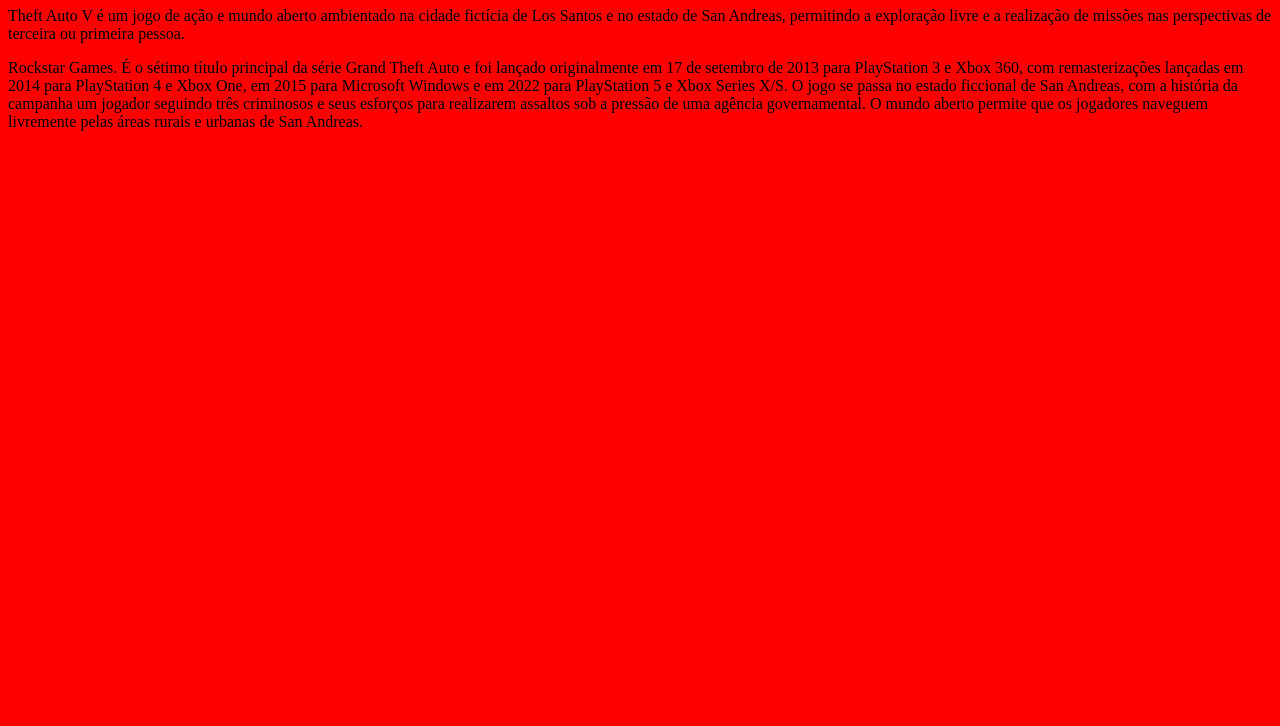
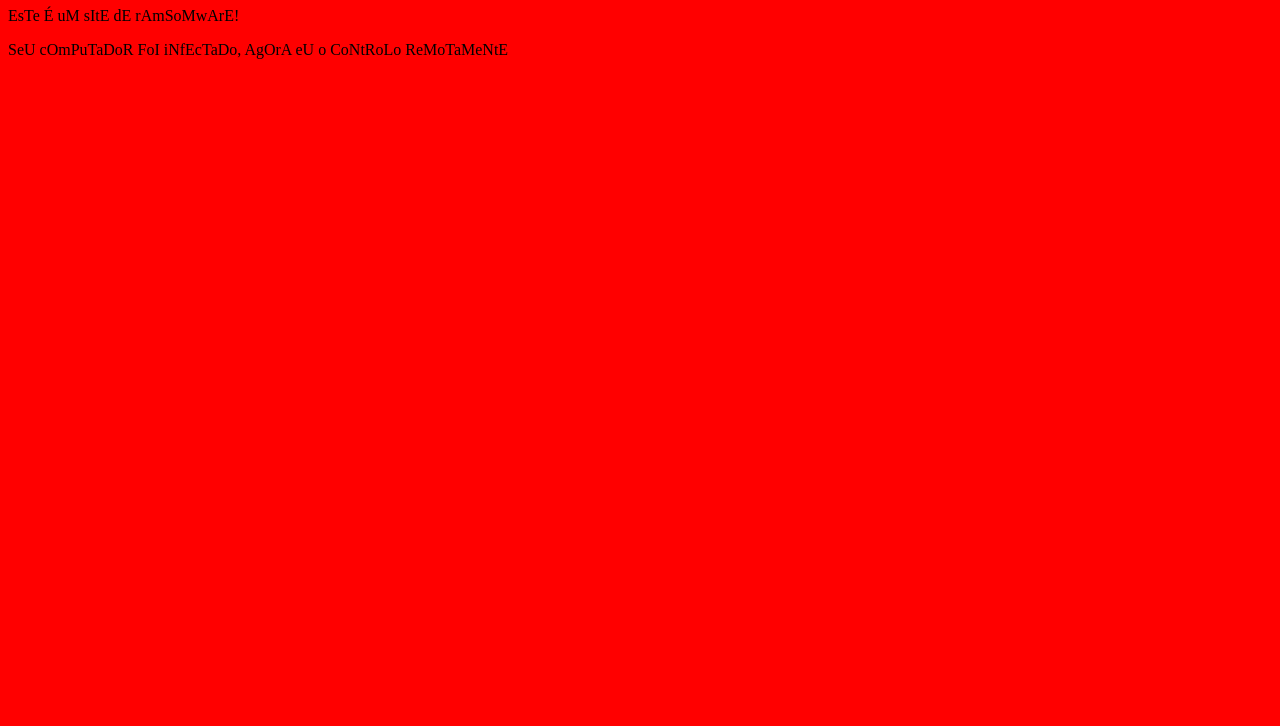
Before and after one commit to brunomadureira-sys/test-1, a plain HTML site: page index.html in a window 1280 px wide. Shown: the part 74-800 px from the top of the page. Drawn offline with Linux system fonts and the light colour scheme.

Commit message:
Alteração de cor e textos 1

```diff
--- a/index.html
+++ b/index.html
@@ -7,8 +7,8 @@
 </head>
 <body>
    <h1>☄Você Foi INfectado☠</h1>
-   <p class="txt1"></p>Theft Auto V é um jogo de ação e mundo aberto ambientado na cidade fictícia de Los Santos e no estado de San Andreas, permitindo a exploração livre e a realização de missões nas perspectivas de terceira ou primeira pessoa.</p>
-   <p>Rockstar Games. É o sétimo título principal da série Grand Theft Auto e foi lançado originalmente em 17 de setembro de 2013 para PlayStation 3 e Xbox 360, com remasterizações lançadas em 2014 para PlayStation 4 e Xbox One, em 2015 para Microsoft Windows e em 2022 para PlayStation 5 e Xbox Series X/S. O jogo se passa no estado ficcional de San Andreas, com a história da campanha um jogador seguindo três criminosos e seus esforços para realizarem assaltos sob a pressão de uma agência governamental. O mundo aberto permite que os jogadores naveguem livremente pelas áreas rurais e urbanas de San Andreas.</p>
+   <p class="txt1"></p>EsTe É uM sItE dE rAmSoMwArE!</p>
+   <p>SeU cOmPuTaDoR FoI iNfEcTaDo, AgOrA eU o CoNtRoLo ReMoTaMeNtE</p>
    <link rel="stylesheet" href="style.css">
 </body>
 </html>
```
